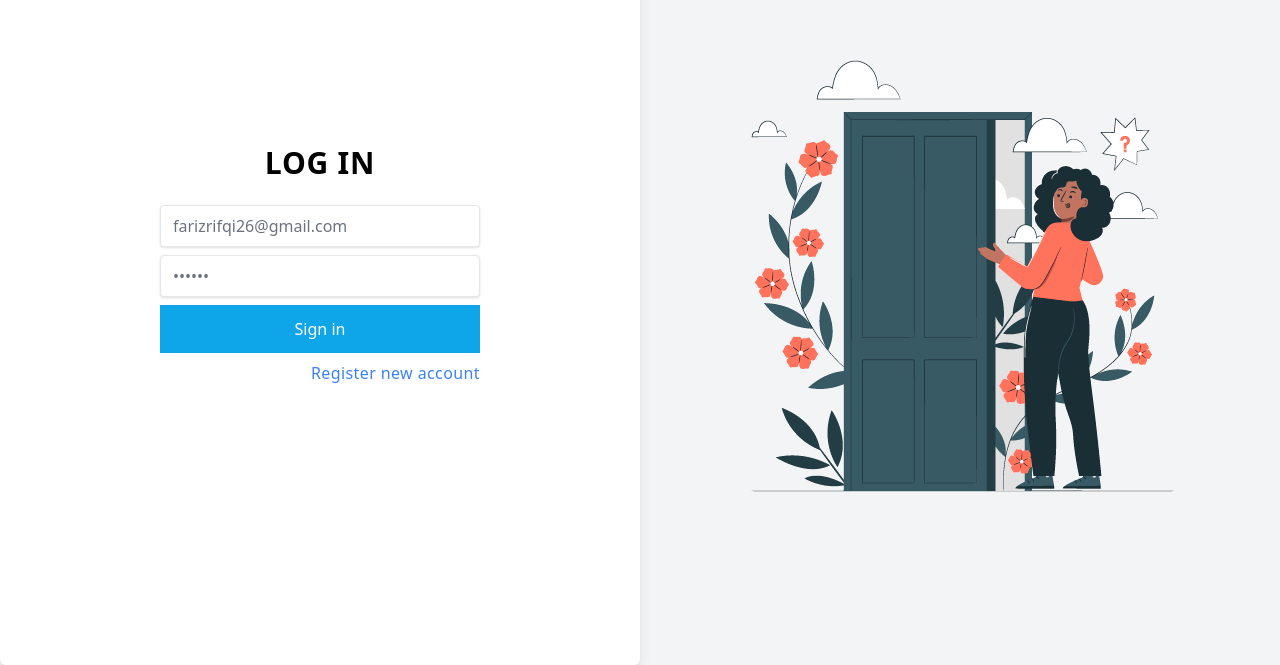
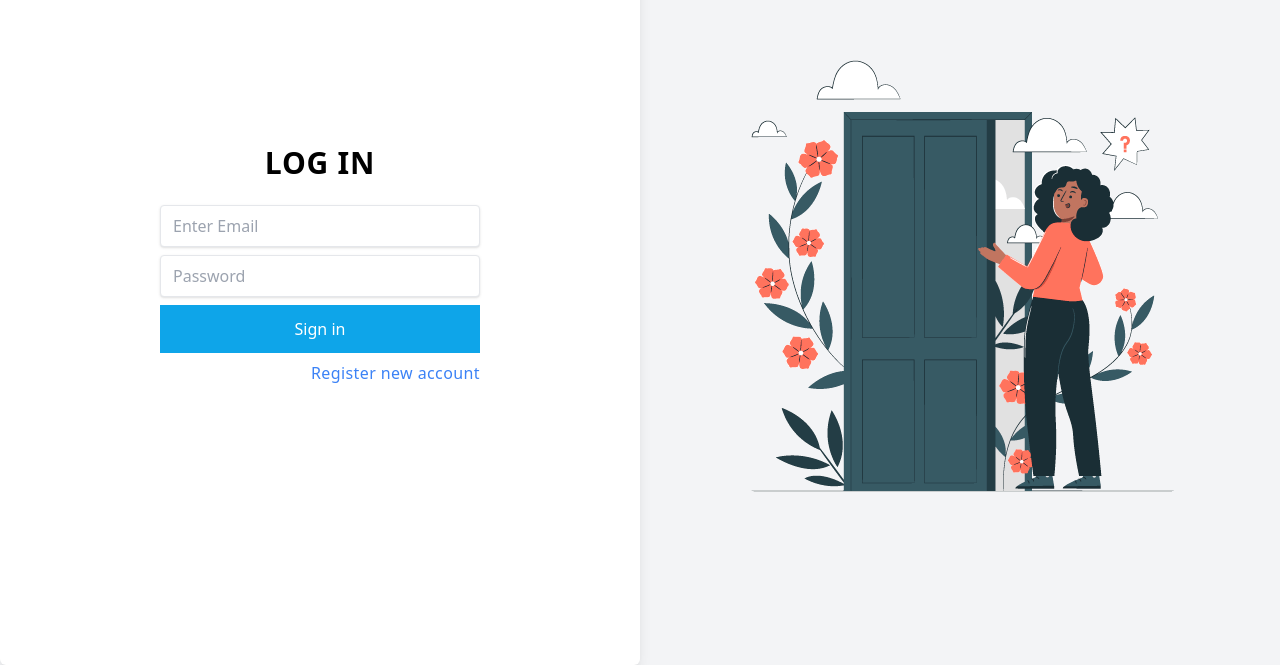
Before and after one commit to farizrifqi/fessment, a Next.js app: page /login in a window 1280 px wide. Shown: the part 135-800 px from the top of the page. Built offline with nearby package versions, Linux system fonts and the light colour scheme; no server answers.

Commit message:
remove hard code auth

```diff
--- a/pages/login.js
+++ b/pages/login.js
@@ -8,8 +8,8 @@ export default function LoginPage() {
     let { data: session } = useSession()
 
 
-    const [email, setEmail] = useState("farizrifqi26@gmail.com")
-    const [password, setPassword] = useState("123123")
+    const [email, setEmail] = useState("")
+    const [password, setPassword] = useState("")
 
     const handleEmailChange = (e) => {
         setEmail(e.target.value)
@@ -31,7 +31,7 @@ export default function LoginPage() {
             toast(res.error, { hideProgressBar: true, autoClose: 2000, type: 'warning' })
         }
     }
-    if (!session) {
+
     return (
         <>
 
@@ -79,7 +79,5 @@ export default function LoginPage() {
             </div>
         </>
     )
-    } else {
-        router.push('/')
+
 }
-}
--- a/pages/register.js
+++ b/pages/register.js
@@ -7,9 +7,9 @@ import Link from "next/link";
 export default function RegisterPage() {
     let router = useRouter()
     let { data: session } = useSession()
-    const [email, setEmail] = useState('farizrifqi26@gmail.com')
-    const [name, setName] = useState('Fariz Rifqi Ahmad')
-    const [repass, setPass] = useState({ pass: '123123', rePass: '123123' })
+    const [email, setEmail] = useState('')
+    const [name, setName] = useState('')
+    const [repass, setPass] = useState({ pass: '', rePass: '' })
 
     const validatePass = (p, r) => {
         setPass({ pass: p, rePass: r })
@@ -64,8 +64,8 @@ export default function RegisterPage() {
 
     useEffect(() => {
 
-    }, [validatePass, handleSetEmail])
-    if (session) {
+    }, [])
+
     return (
         <>
             <div
@@ -128,7 +128,5 @@ export default function RegisterPage() {
             </div>
         </>
     )
-    } else {
-        router.push('/')
+
 }
-}
```
Lines whose indentation alone changed are shown as unchanged.
